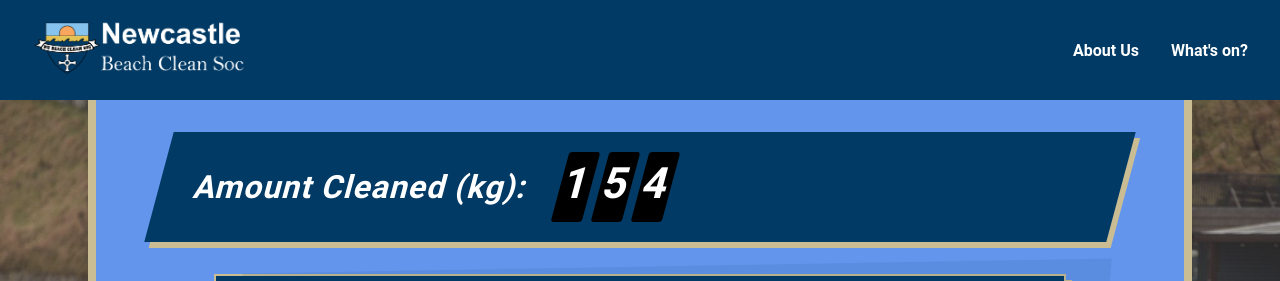
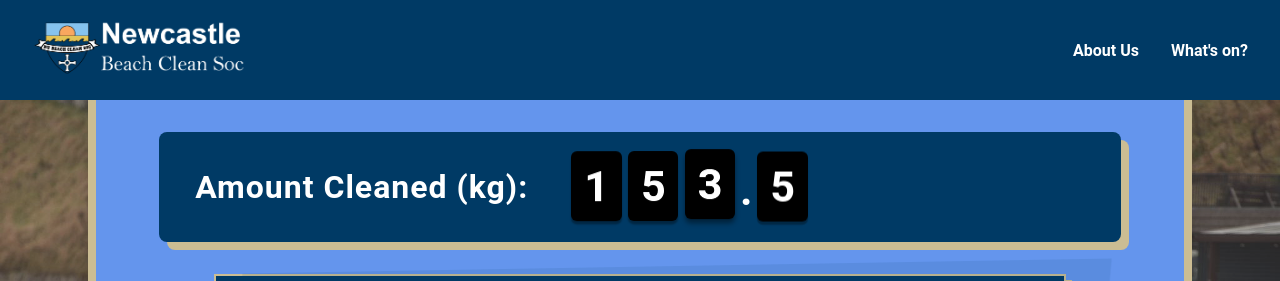
Before and after one commit to Oliver-TJ/beach_clean, a React (Create React App) app: page / in a window 1280 px wide. Shown: the top 281 px of the page. Built offline with nearby package versions, Linux system fonts and the light colour scheme; the HTML template or start-up script is replaced by a standard one.

Commit message:
feat: Update Counter styling and animation

```diff
--- a/src/components/rubbish_counter.js
+++ b/src/components/rubbish_counter.js
@@ -1,11 +1,13 @@
-import React, { useState } from "react";
-import styled from "styled-components";
+import React, { useState, useEffect } from "react";
+import styled, { keyframes } from "styled-components";
 
 const RubbishCounter = () => {
     const [isHovered, setIsHovered] = useState(false);
+    const [animateIn, setAnimateIn] = useState(false);
+    const [displayValue, setDisplayValue] = useState("0.0");
 
     const cleanupData = {
-        total: "140.50",
+        total: "153.5",
         latestEvent: {
             location: "Leazes Park, Newcastle",
             date: "05-08-2025",
@@ -15,18 +17,62 @@ const RubbishCounter = () => {
         }
     };
 
+    const finalValue = cleanupData.total;
+
+    useEffect(() => {
+        // Trigger animation after component mounts
+        const timer = setTimeout(() => {
+            setAnimateIn(true);
+        }, 300);
+
+        return () => clearTimeout(timer);
+    }, []);
+
+    useEffect(() => {
+        if (animateIn) {
+            // Create count-up animation from 0 to the final value
+            const startValue = 0;
+            const endValue = parseFloat(finalValue);
+            const duration = 2000; // 2 seconds
+            const frameRate = 60;
+            const totalFrames = (duration / 1000) * frameRate;
+            const increment = endValue / totalFrames;
+
+            let currentValue = startValue;
+            let frame = 0;
+
+            const counter = setInterval(() => {
+                frame++;
+                currentValue += increment;
+
+                if (frame <= totalFrames) {
+                    setDisplayValue(currentValue.toFixed(1));
+                } else {
+                    setDisplayValue(finalValue);
+                    clearInterval(counter);
+                }
+            }, 2000 / frameRate);
+
+            return () => clearInterval(counter);
+        }
+    }, [animateIn, finalValue]);
+
     return (
         <Container
             onMouseEnter={() => setIsHovered(true)}
             onMouseLeave={() => setIsHovered(false)}
+            $animateIn={animateIn}
         >
             <CounterContainer>
                 <Title>Amount Cleaned (kg):</Title>
-                <Counter>1</Counter>
-                <Counter>5</Counter>
-                <Counter>4</Counter>
+                <DigitsContainer>
+                    {displayValue.split('').map((digit, index) => (
+                        digit === '.'
+                            ? <DecimalPoint key={index}>.</DecimalPoint>
+                            : <Counter key={index}>{digit}</Counter>
+                    ))}
+                </DigitsContainer>
             </CounterContainer>
-
 
             <Tooltip $isHovered={isHovered}>
                 <h3>Latest Cleanup</h3>
@@ -42,56 +88,89 @@ const RubbishCounter = () => {
 
 
 // Styled components
+const floatAnimation = keyframes`
+  0% { transform: translateY(0); }
+  50% { transform: translateY(-5px); }
+  100% { transform: translateY(0); }
+`;
+
+// Add a separate animation for mobile
+const floatAnimationMobile = keyframes`
+  0% { transform: translateY(0); }
+  50% { transform: translateY(-5px); }
+  100% { transform: translateY(0); }
+`;
+
+const pulseAnimation = keyframes`
+  0% { box-shadow: 0px 3px 0px rgba(0, 0, 0, 0.3); }
+  50% { box-shadow: 0px 5px 10px rgba(0, 0, 0, 0.5); }
+  100% { box-shadow: 0px 3px 0px rgba(0, 0, 0, 0.3); }
+`;
+
+const glowAnimation = keyframes`
+  0% { filter: brightness(1); }
+  50% { filter: brightness(1.3); }
+  100% { filter: brightness(1); }
+`;
+
+// Additional animation that doesn't affect transform
+const shadowPulseAnimation = keyframes`
+  0% { box-shadow: 0px 3px 0px rgba(0, 0, 0, 0.3); }
+  50% { box-shadow: 0px 5px 10px rgba(0, 0, 0, 0.5); }
+  100% { box-shadow: 0px 3px 0px rgba(0, 0, 0, 0.3); }
+`;
+
 const Tooltip = styled.div.attrs(props => ({
     $isHovered: props.$isHovered,
 }))`
   position: absolute;
-  top: 100%;
-  left: 60%;
-  transform: translateX(-50%) skewX(15deg);
-  margin-top: 10px;
+  top: 110%;
+  left: 50%;
+  transform: translateX(-50%);
   background: #003a65;
   color: #CBBD93;
-  padding: 1rem;
+  padding: 1.2rem;
   border-radius: 8px;
-  box-shadow: 0 4px 6px rgba(0, 0, 0, 0.1);
-  width: 220px;
+  box-shadow: 0 8px 16px rgba(0, 0, 0, 0.2);
+  width: 250px;
   z-index: 100;
   text-align: left;
   line-height: 1.6;
   opacity: ${props => props.$isHovered ? 1 : 0};
   visibility: ${props => props.$isHovered ? 'visible' : 'hidden'};
-  transition: all 0.3s ease;
+  transition: all 0.3s cubic-bezier(0.175, 0.885, 0.32, 1.275);
   pointer-events: none;
+  border: 2px solid #CBBD93;
 
   &:after {
     content: "";
     position: absolute;
     bottom: 100%;
     left: 50%;
-    margin-left: -5px;
-    border-width: 5px;
+    margin-left: -10px;
+    border-width: 10px;
     border-style: solid;
-    border-color: transparent transparent #003a65 transparent;
-    transition: inherit;
-    opacity: ${props => props.$isHovered ? 1 : 0};
+    border-color: transparent transparent #CBBD93 transparent;
   }
 
   h3 {
-    margin: 0 0 0.5rem 0;
-    border-bottom: 1px solid #CBBD93;
+    margin: 0 0 0.8rem 0;
+    border-bottom: 2px solid #CBBD93;
     padding-bottom: 0.5rem;
-    transition: inherit;
+    font-size: 1.2rem;
+    text-align: center;
   }
 
   p {
-    margin: 0.4rem 0;
-    transition: inherit;
+    margin: 0.5rem 0;
+    font-size: 1rem;
   }
 
   @media only screen and (max-width: 900px) {
-    transform: skewX(0deg);
-    left: 20%;
+    transform: translateX(-50%);
+    width: 80%;
+    max-width: 300px;
+    left: 50%;
   }
 `;
 
@@ -100,19 +179,21 @@ const Container = styled.div`
   flex-direction: row;
   width: 90%;
   background-color: #003a65;
-  box-shadow: 6px 6px 0 #CBBD93;
-  transform: skewX(-15deg);
+  box-shadow: 8px 8px 0 #CBBD93;
+  transform: ${props => props.$animateIn ? 'translateY(0)' : 'translateY(20px)'};
   color: #fff;
   text-align: center;
   padding: 20px;
   z-index: 100;
+  position: relative;
+  border-radius: 8px;
+  transition: transform 0.5s ease, opacity 0.5s ease;
 
   @media only screen and (max-width: 900px) {
     flex-direction: column;
     justify-content: center;
-    padding-left: 10px;
-    padding-right: 30px;
-    transform: skewX(0deg);
+    padding: 15px 30px;
+    transform: ${props => props.$animateIn ? 'translateY(0)' : 'translateY(20px)'};
   }
 `;
 
@@ -124,36 +205,89 @@ const Title = styled.div`
   padding: 1rem;
 
   @media only screen and (max-width: 900px) {
-    font-size: 1rem;
+    font-size: 1.2rem;
+    padding: 0.5rem;
+    margin-bottom: 0.5rem;
   }
 `;
 
-const Point = styled.div`
+const DecimalPoint = styled.div`
   font-size: 2.7rem;
   font-weight: bold;
-  padding: 0.6rem;
-  margin-right: 0.2em;
-  border-radius: 0.2rem;
-  border: #CBBD93;
-  background-color: black;
+  padding: 0.4rem 0;
+  margin: 0 0.1rem;
   color: white;
+  align-self: flex-end;
+  background-color: transparent;
+  position: relative;
+  z-index: 1;
+
+  /* Add a subtle glow animation that doesn't interfere with neighbors */
+  animation: ${glowAnimation} 3s ease-in-out infinite;
+  animation-delay: 0.75s;
 `;
 
 const Counter = styled.div`
   font-size: 2.7rem;
   font-weight: bold;
-  padding: 0.4rem 0.2rem;
-  margin-right: 0.2em;
-  border-radius: 0.2rem;
-  border: #CBBD93;
+  padding: 0.6rem 0.8rem;
+  margin: 0 0.2rem;
+  border-radius: 6px;
   background-color: black;
   color: white;
+  box-shadow: 0px 3px 0px rgba(0, 0, 0, 0.3);
 
+  /* Idle animations with skew removed */
+  animation: ${floatAnimation} 3s ease-in-out infinite,
+             ${pulseAnimation} 3s ease-in-out infinite,
+             ${glowAnimation} 3s ease-in-out infinite;
+  /* Stagger animation timing for each digit */
+  &:nth-child(odd) {
+    animation-delay: 0.5s;
+  }
+  &:nth-child(3n) {
+    animation-delay: 1s;
+  }
+
+  &:hover {
+    transform: translateY(-2px);
+    box-shadow: 0px 5px 0px rgba(0, 0, 0, 0.3);
+    /* Pause animations on hover */
+    animation-play-state: paused;
+  }
+
+  @media only screen and (max-width: 900px) {
+    font-size: 2.2rem;
+    padding: 0.5rem 0.6rem;
+    /* Use the mobile animation instead */
+    animation: ${floatAnimationMobile} 3s ease-in-out infinite,
+               ${pulseAnimation} 3s ease-in-out infinite,
+               ${glowAnimation} 3s ease-in-out infinite;
+
+    &:hover {
+      transform: translateY(-2px);
+    }
+  }
 `;
 
 const CounterContainer = styled.div`
   display: flex;
   flex-direction: row;
-`
+  align-items: center;
+
+  @media only screen and (max-width: 900px) {
+    justify-content: center;
+    flex-wrap: wrap;
+  }
+`;
+
+const DigitsContainer = styled.div`
+  display: flex;
+  flex-direction: row;
+  align-items: flex-end;
+  justify-content: center;
+  flex-wrap: wrap;
+  margin-left: 0.5rem;
+`;
 
 export default RubbishCounter;
```
